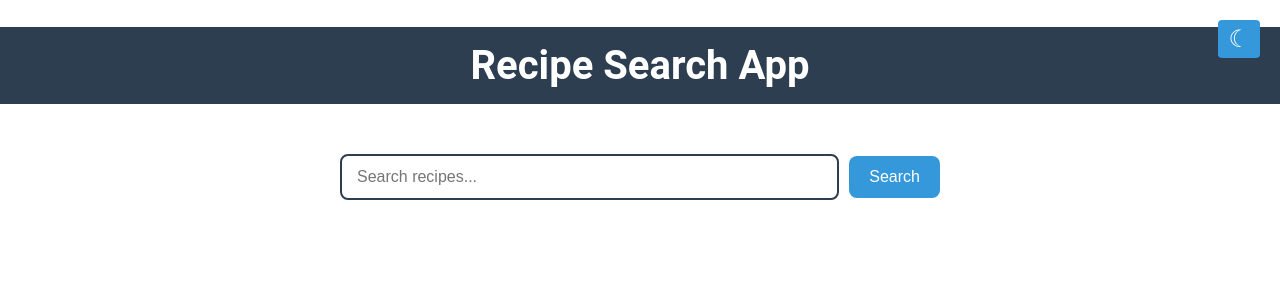
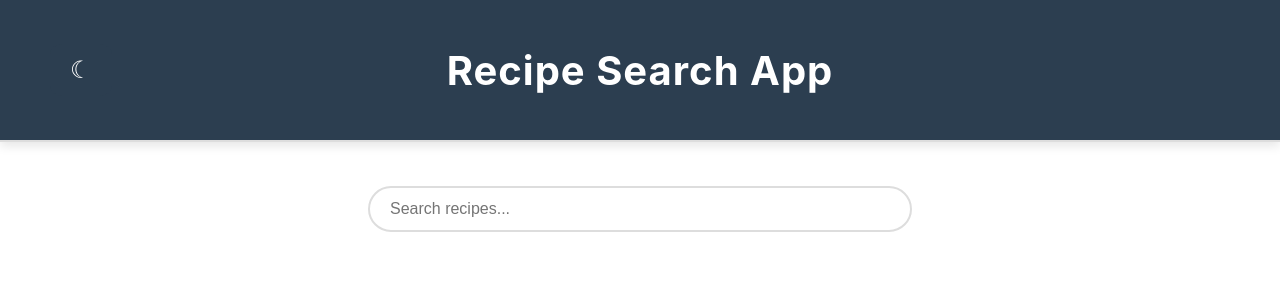
Before and after one commit to TurkiNAlghamdii/receiptApp, a React (Create React App) app: page / in a window 1280 px wide. Shown: the top 300 px of the page. Built offline with nearby package versions, Linux system fonts and the light colour scheme.

Commit message:
changed the style and search

```diff
--- a/src/App.css
+++ b/src/App.css
@@ -1,110 +1,49 @@
-/* Global Styles */
-body {
-  margin: 0;
-  font-family: 'Roboto', sans-serif;
-  background-color: #f7f8fc;
-  color: #333;
-}
-
-.App {
-  text-align: center;
-  padding: 20px;
-}
-
-h1 {
-  font-size: 2.5rem;
-  color: #2c3e50;
-  margin-bottom: 30px;
-  text-align: center;
-}
-
-.mainH{
-  background-color: #2c3e50;
-  color: white;
-  padding: 15px;
-}
-
-/* Center the Search Section */
-.search-bar {
-  margin: 0 auto;
+.header {
   display: flex;
   justify-content: center;
   align-items: center;
-  gap: 10px;
-  max-width: 600px;
+  padding: 20px 40px;
+  background-color: #2c3e50;
+  border-bottom: 2px solid #ddd;
+  box-shadow: 0 4px 10px rgba(0, 0, 0, 0.1);
+  margin-bottom: 40px;
+  height: 100px;
+  position: relative;
 }
 
-.search-bar input {
-  padding: 12px 15px;
-  border: 2px solid #2c3e50;
-  border-radius: 8px;
-  font-size: 1rem;
-  flex: 1;
-  transition: border-color 0.3s ease;
+.mainH {
+  font-size: 2.5rem;
+  color: #fff;
+  font-weight: 700;
+  letter-spacing: 1px;
+  margin: 0;
+  text-align: center;
+  flex-grow: 1;
 }
 
-.search-bar input:focus {
-  outline: none;
-  border-color: #3498db;
+/* Dark Mode Toggle Button */
+.dark-mode-toggle {
+  background-color: #2c3e50; /* Set a fixed background color */
+  color: white;
+  padding: 12px 20px;
+  border: none;
+  border-radius: 20%;
+  font-size: 1.5rem;
+  cursor: pointer;
+  transition: background-color 0.3s ease, transform 0.3s ease;
+  position: absolute;
+  left: 50px;
 }
 
-.search-bar button {
-  padding: 12px 20px;
-  background-color: #3498db;
-  color: white;
-  font-size: 1rem;
-  border: none;
-  border-radius: 8px;
-  cursor: pointer;
-  transition: background-color 0.3s ease, transform 0.2s ease;
+.dark-mode-toggle:hover {
+  background-color: #ddd;
+  transform: scale(1.1);
 }
 
-.search-bar button:hover {
-  background-color: #2980b9;
-  transform: scale(1.05);
+body.dark-mode .dark-mode-toggle {
+  background-color: #2c3e50; /* Keep the same background color for dark mode */
 }
 
-/* Center the Recipe Grid */
-.recipe-grid {
-  display: grid;
-  grid-template-columns: repeat(auto-fill, minmax(250px, 1fr));
-  gap: 20px;
-  margin-top: 40px;
-  padding: 0 20px;
-  justify-content: center;
+body.dark-mode .dark-mode-toggle:hover {
+  background-color: #2980b9;
 }
-
-/* Recipe Card */
-.recipe-card {
-  background-color: #ffffff;
-  box-shadow: 0px 4px 6px rgba(0, 0, 0, 0.1);
-  border-radius: 12px;
-  overflow: hidden;
-  transition: transform 0.2s ease, box-shadow 0.3s ease;
-}
-
-.recipe-card:hover {
-  transform: translateY(-5px);
-  box-shadow: 0px 6px 12px rgba(0, 0, 0, 0.15);
-}
-
-.recipe-card img {
-  width: 100%;
-  height: 150px;
-  object-fit: cover;
-  border-bottom: 1px solid #ddd;
-}
-
-.recipe-card h3 {
-  font-size: 1.25rem;
-  margin: 10px 0;
-  color: #2c3e50;
-  padding: 0 10px;
-}
-
-/* Footer */
-footer {
-  margin-top: 30px;
-  font-size: 0.9rem;
-  color: #777;
-}
--- a/src/App.jsx
+++ b/src/App.jsx
@@ -1,13 +1,46 @@
-import './App.css';
-import RecipeSearch from "./RecipeSearch.jsx";
+import React, { useState, useEffect } from "react";
+import RecipeSearch from "./RecipeSearch"; // Import RecipeSearch component
+import "./App.css";
 
-function App() {
+const App = () => {
+  const [darkMode, setDarkMode] = useState(false); // Dark mode state
+
+  // Function to toggle dark mode
+  const toggleDarkMode = () => {
+    setDarkMode((prevMode) => {
+      const newMode = !prevMode;
+      localStorage.setItem("darkMode", newMode); // Persist dark mode preference
+      return newMode;
+    });
+  };
+
+  // Apply dark mode class to body when darkMode state changes
+  useEffect(() => {
+    const savedTheme = localStorage.getItem("darkMode");
+    if (savedTheme === "true") {
+      setDarkMode(false);
+    }
+  }, []);
+
+  useEffect(() => {
+    if (darkMode) {
+      document.body.classList.add("dark-mode");
+    } else {
+      document.body.classList.remove("dark-mode");
+    }
+  }, [darkMode]);
+
   return (
     <div>
-      <h1 className="mainH">Recipe Search App</h1>
-      <RecipeSearch />
+      <div className="header">
+        <button onClick={toggleDarkMode} className="dark-mode-toggle">
+          {darkMode ? "☼" : "☾"}
+        </button>
+        <h1 className="mainH">Recipe Search App</h1>
+      </div>
+      <RecipeSearch darkMode={darkMode} toggleDarkMode={toggleDarkMode} />
     </div>
   );
-}
+};
 
 export default App;
--- a/src/RecipeDetails.css
+++ b/src/RecipeDetails.css
@@ -86,7 +86,7 @@
 
 /* Dark Mode Styles */
 body.dark-mode .recipe-details {
-  background-color: #34495e; /* Dark background */
+  background-color: #34495e;
   color: #ecf0f1; /* Light text */
   box-shadow: 0px 4px 8px rgba(0, 0, 0, 0.3); /* Darker shadow for more contrast */
 }
--- a/src/RecipeSearch.css
+++ b/src/RecipeSearch.css
@@ -1,94 +1,148 @@
-/* Default Light Mode Styles */
 body {
+  font-family: 'Inter', sans-serif;
   background-color: #fff;
   color: #333;
-  font-family: 'Roboto', sans-serif;
+  margin: 0;
+  padding: 0;
+  box-sizing: border-box;
+  transition: background-color 0.3s ease, color 0.3s ease;
+
 }
 
 .recipe-search {
-  padding: 20px;
-  text-align: center;
-  position: relative; /* Makes sure that absolutely positioned elements inside this div are relative to it */
+  padding: 50px;
+  max-width: 1200px;
+  margin: 0 auto;
+  transition: background-color 0.3s ease;
+  border-radius: 15px;
 }
+
+.search-bar {
+  display: flex;
+  justify-content: center;
+  align-items: center;
+  margin-bottom: 30px;
+  position: relative;
+  padding-bottom: 0;
+}
+
+.search-bar input {
+  width: 100%;
+  max-width: 500px;
+  padding: 12px 20px;
+  border: 2px solid #ddd;
+  border-radius: 25px;
+  font-size: 1rem;
+  outline: none;
+  transition: border 0.3s ease;
+  margin-top: -46px;
+}
+
+.search-bar input:focus {
+  border-color: #3498db;
+}
+
+.recipe-grid {
+  display: grid;
+  grid-template-columns: repeat(auto-fill, minmax(250px, 1fr));
+  gap: 30px;
+  justify-items: center;
+  margin-top: 40px;
+  padding: 0 20px;
+}
+
 
 .recipe-card {
   background-color: #fff;
-  color: #333; /* Card text color */
-  border: 1px solid #ddd;
+  border-radius: 12px;
+  box-shadow: 0 4px 10px rgba(0, 0, 0, 0.1);
+  width: 100%;
+  max-width: 300px;
   padding: 20px;
-  margin: 10px;
-  border-radius: 8px;
+  text-align: center;
+  transition: transform 0.3s ease, box-shadow 0.3s ease;
   cursor: pointer;
 }
 
-.recipe-card h3 {
-  font-size: 1.25rem;
-  margin: 10px 0;
-  color: #2c3e50; /* Recipe title color */
+.recipe-card img {
+  width: 100%;
+  height: auto;
+  border-radius: 8px;
+  object-fit: cover;
+  margin-bottom: 15px;
 }
 
-.recipe-card img {
-  max-width: 100%;
-  height: auto;
-  border-radius: 8px;
+.recipe-card h3 {
+  font-size: 1.2rem;
+  color: #333;
+  margin: 0;
+  font-weight: 600;
 }
 
-/* Dark Mode Toggle Button Styling */
-.dark-mode-toggle {
-  position: fixed; /* Fixed position to keep the button at the top-right of the screen */
-  top: 20px; /* Distance from the top */
-  right: 20px; /* Distance from the right */
-  background-color: #3498db;
-  color: white;
-  padding: 5px 10px;
-  border: none;
-  border-radius: 10%; /* Make the button circular */
-  font-size: 1.5rem; /* Larger icon for better visibility */
-  cursor: pointer;
-  z-index: 1000; /* Ensure it stays on top of other elements */
-  transition: background-color 0.3s ease;
+.recipe-card:hover {
+  transform: translateY(-5px);
+  box-shadow: 0 8px 20px rgba(0, 0, 0, 0.1);
 }
 
-.dark-mode-toggle:hover {
-  background-color: #2980b9; /* Hover color for the button */
-}
-
-/* Dark Mode Styles */
 body.dark-mode {
-  background-color: #2c3e50;
-  color: #ecf0f1;
-}
-
-body.dark-mode .recipe-search {
-  background-color: #34495e;
+  background-color: #1e1e1e;
+  color: #f5f5f5;
 }
 
 body.dark-mode .recipe-card {
   background-color: #34495e;
-  color: #ecf0f1; /* Text color inside the cards */
-  border: 1px solid #7f8c8d;
+  color: #ecf0f1;
+  box-shadow: 0 4px 10px rgba(0, 0, 0, 0.2);
 }
 
 body.dark-mode .recipe-card h3 {
-  color: #ecf0f1; /* Recipe title color in dark mode */
+  color: #ecf0f1;
 }
 
 body.dark-mode .recipe-card img {
-  border-radius: 8px;
+  border-radius: 12px;
+  opacity: 0.9;
+  transition: opacity 0.3s ease;
 }
 
-body.dark-mode .dark-mode-toggle {
-  background-color: #2980b9;
+body.dark-mode .recipe-card img:hover {
+  opacity: 1;
 }
 
-body.dark-mode .dark-mode-toggle:hover {
-  background-color: #1f6b99;
+
+.dark-mode-toggle span {
+  position: absolute;
+  width: 50%;
+  height: 80%;
+  background-color: #fff;
+  border-radius: 50%;
+  transition: transform 0.3s ease;
 }
 
-body.dark-mode h1 {
-  color: #ecf0f1; /* Ensure h1 (recipe title) is visible in dark mode */
+body.dark-mode .dark-mode-toggle span {
+  transform: translateX(100%);
 }
 
-body.dark-mode .recipe-card h3 {
-  color: #ecf0f1; /* Ensure h3 (card title) is visible in dark mode */
+.loading-spinner {
+  font-size: 1.5rem;
+  color: #3498db;
+  text-align: center;
+  margin-top: 30px;
 }
+
+body.dark-mode .no-results {
+  color: #ecf0f1;
+  font-size: 1.2rem;
+  text-align: center;
+  margin-top: 20px;
+}
+
+body .no-results {
+  color: #555;
+  font-size: 1.2rem;
+  text-align: center;
+  margin-top: 20px;
+}
+.noRecipesFound{
+  text-align: center;
+}
--- a/src/RecipeSearch.jsx
+++ b/src/RecipeSearch.jsx
@@ -3,40 +3,24 @@
 import "./RecipeSearch.css";
 import RecipeDetails from "./RecipeDetails"; // Import RecipeDetails component
 
-const RecipeSearch = () => {
-  const [query, setQuery] = useState("");
-  const [recipes, setRecipes] = useState([]);
-  const [selectedRecipe, setSelectedRecipe] = useState(null);
-  const [darkMode, setDarkMode] = useState(false); // New state for dark mode
+const RecipeSearch = ({ darkMode, toggleDarkMode }) => {
+  const [query, setQuery] = useState(""); // Current search query
+  const [recipes, setRecipes] = useState([]); // Recipe results
+  const [selectedRecipe, setSelectedRecipe] = useState(null); // Selected recipe for details view
 
-  // Function to toggle dark mode
-  const toggleDarkMode = () => {
-    setDarkMode((prevMode) => {
-      const newMode = !prevMode;
-      localStorage.setItem("darkMode", newMode); // Persist dark mode preference
-      return newMode;
-    });
-  };
+  // Debounced search query
+  const [debouncedQuery, setDebouncedQuery] = useState("");
 
-  // Apply dark mode class to body when darkMode state changes
-  useEffect(() => {
-    const savedTheme = localStorage.getItem("darkMode");
-    if (savedTheme === "true") {
-      setDarkMode(true);
+  // Function to fetch recipes based on the query
+  const fetchRecipes = async (searchQuery) => {
+    if (!searchQuery) {
+      setRecipes([]); // Clear recipes if query is empty
+      return; // Stop further processing if no query
     }
-  }, []);
 
-  useEffect(() => {
-    if (darkMode) {
-      document.body.classList.add("dark-mode");
-    } else {
-      document.body.classList.remove("dark-mode");
-    }
-  }, [darkMode]);
+    const API_KEY = "8c8e0cada25344f4b98cbce780007955"; // API key
+    const URL = `https://api.spoonacular.com/recipes/complexSearch?apiKey=${API_KEY}&query=${searchQuery}&number=30`;
 
-  const fetchRecipes = async () => {
-    const API_KEY = "8c8e0cada25344f4b98cbce780007955";
-    const URL = `https://api.spoonacular.com/recipes/complexSearch?apiKey=${API_KEY}&query=${query}`;
     try {
       const response = await axios.get(URL);
       setRecipes(response.data.results);
@@ -45,6 +29,26 @@
     }
   };
 
+  // Handle the search query change and set debounced value
+  useEffect(() => {
+    const timerId = setTimeout(() => {
+      setDebouncedQuery(query); // Set the debounced query after delay
+    }, 500); // Wait 500ms after the user stops typing
+
+    return () => clearTimeout(timerId); // Clean up the timeout on every change
+  }, [query]);
+
+  // Fetch recipes when the debounced query changes
+  useEffect(() => {
+    fetchRecipes(debouncedQuery);
+  }, [debouncedQuery]);
+
+  // Handle input change for the search
+  const handleInputChange = (e) => {
+    setQuery(e.target.value);
+  };
+
+  // Function to fetch recipe details
   const fetchRecipeDetails = async (id) => {
     const API_KEY = "8c8e0cada25344f4b98cbce780007955";
     const URL = `https://api.spoonacular.com/recipes/${id}/information?apiKey=${API_KEY}`;
@@ -56,21 +60,18 @@
     }
   };
 
+  // Handle recipe card click
   const handleCardClick = (id) => {
     fetchRecipeDetails(id);
   };
 
+  // Handle back to search results
   const handleBack = () => {
     setSelectedRecipe(null);
   };
 
   return (
-    <div className="recipe-search">
-      {/* Dark Mode Toggle Button */}
-      <button onClick={toggleDarkMode} className="dark-mode-toggle">
-        {darkMode ? "☼" : "☾"}
-      </button>
-
+    <div className={`recipe-search ${darkMode ? "dark-mode" : ""}`}>
       {!selectedRecipe ? (
         <>
           <div className="search-bar">
@@ -78,12 +79,13 @@
               type="text"
               placeholder="Search recipes..."
               value={query}
-              onChange={(e) => setQuery(e.target.value)}
+              onChange={handleInputChange}
             />
-            <button onClick={fetchRecipes}>Search</button>
           </div>
+
           <div className="recipe-grid">
-            {recipes.map((recipe) => (
+            {recipes.length > 0 ? (
+              recipes.map((recipe) => (
                 <div
                   key={recipe.id}
                   className="recipe-card"
@@ -92,7 +94,10 @@
                   <h3>{recipe.title}</h3>
                   <img src={recipe.image} alt={recipe.title} />
                 </div>
-            ))}
+              ))
+            ) : (
+              debouncedQuery && <p className="noRecipesFound">No recipes found. Try searching for something else.</p>
+            )}
           </div>
         </>
       ) : (
```
Lines whose indentation alone changed are shown as unchanged.
